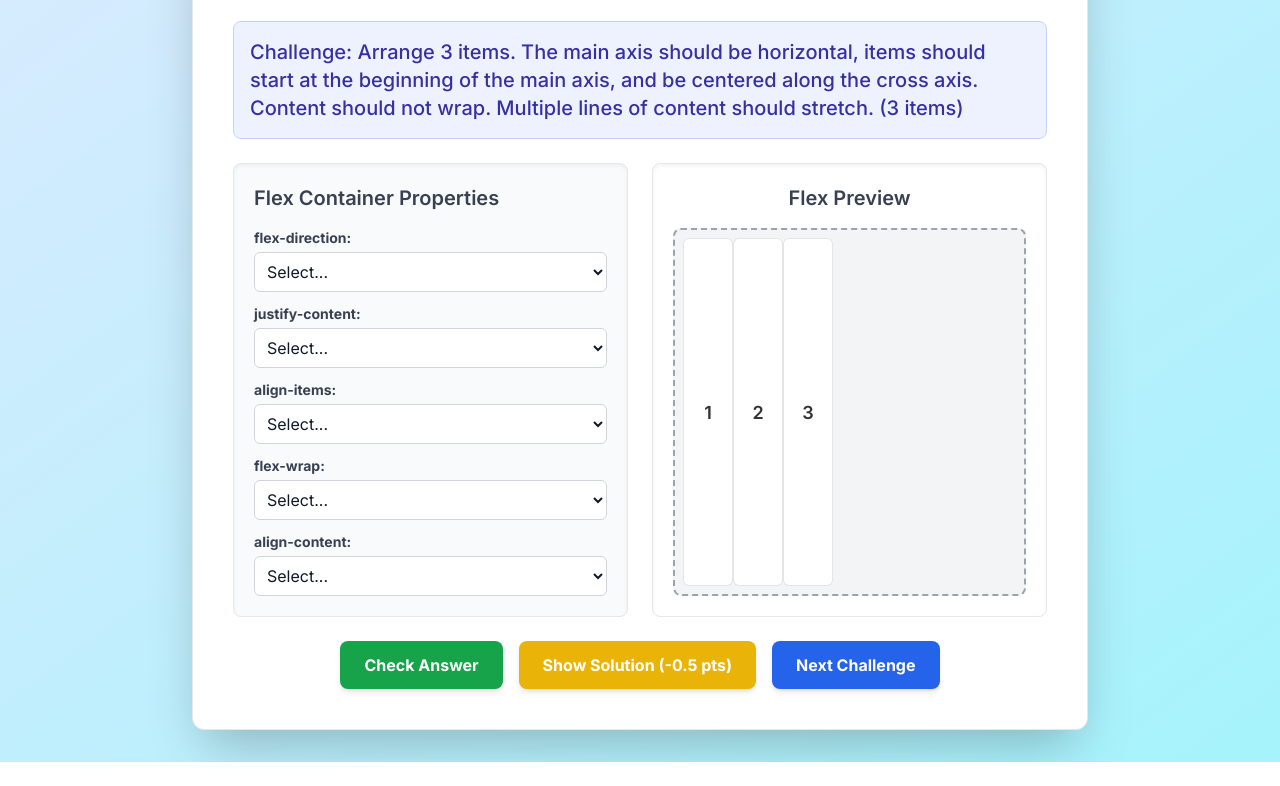
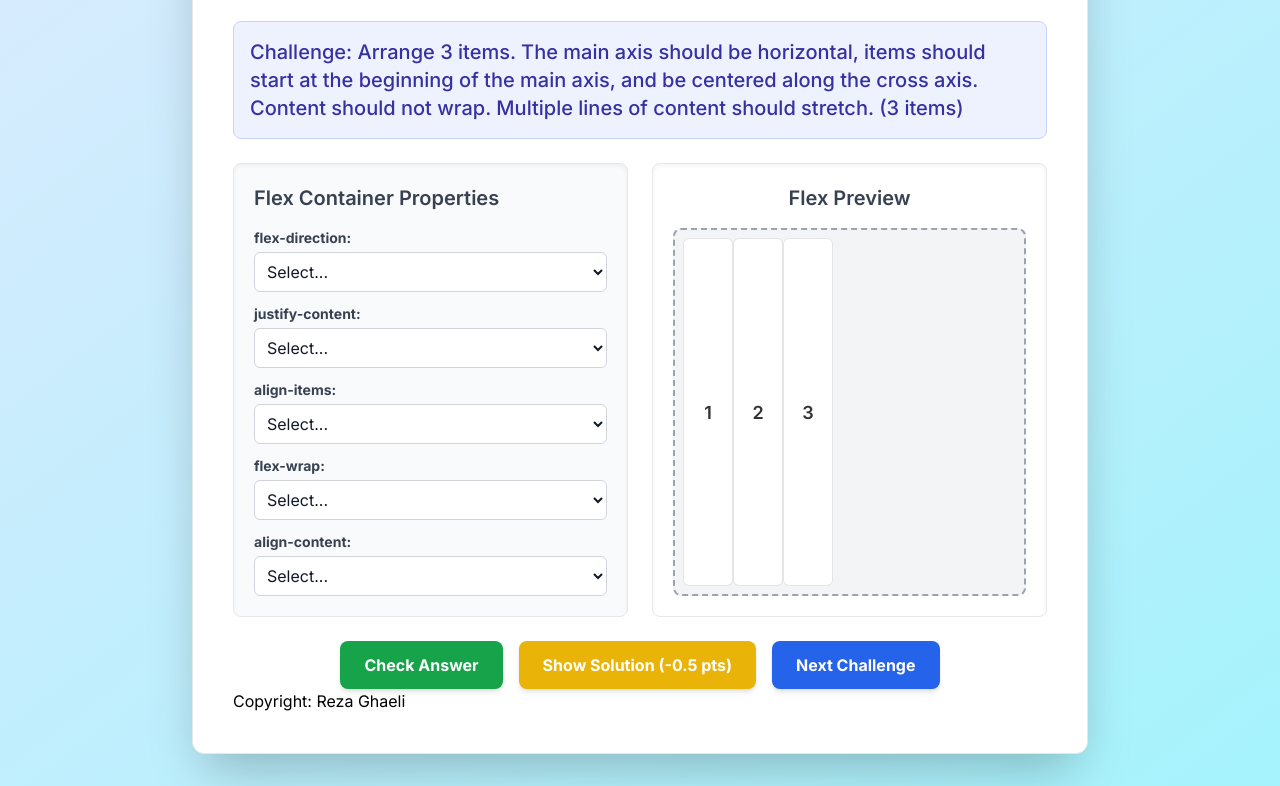
Before and after one commit to RezaGhaeli/learn_flexbox_flex_2, a plain HTML site: page index.html in a window 1280 px wide. Shown: the part 188-974 px from the top of the page. Before the commit the page ends 950 px from the top, so only its background shows below. Drawn offline with nearby package versions, Linux system fonts and the light colour scheme.

Commit message:
Update index.html

```diff
--- a/index.html
+++ b/index.html
@@ -135,6 +135,7 @@
           class="bg-gray-200 p-3 rounded-md text-sm sm:text-base overflow-x-auto text-gray-900"></pre>
       </div>
     </div>
+    <footer>Copyright: Reza Ghaeli</footer>
   </div>
 
   <script src="script.js"></script>
```
